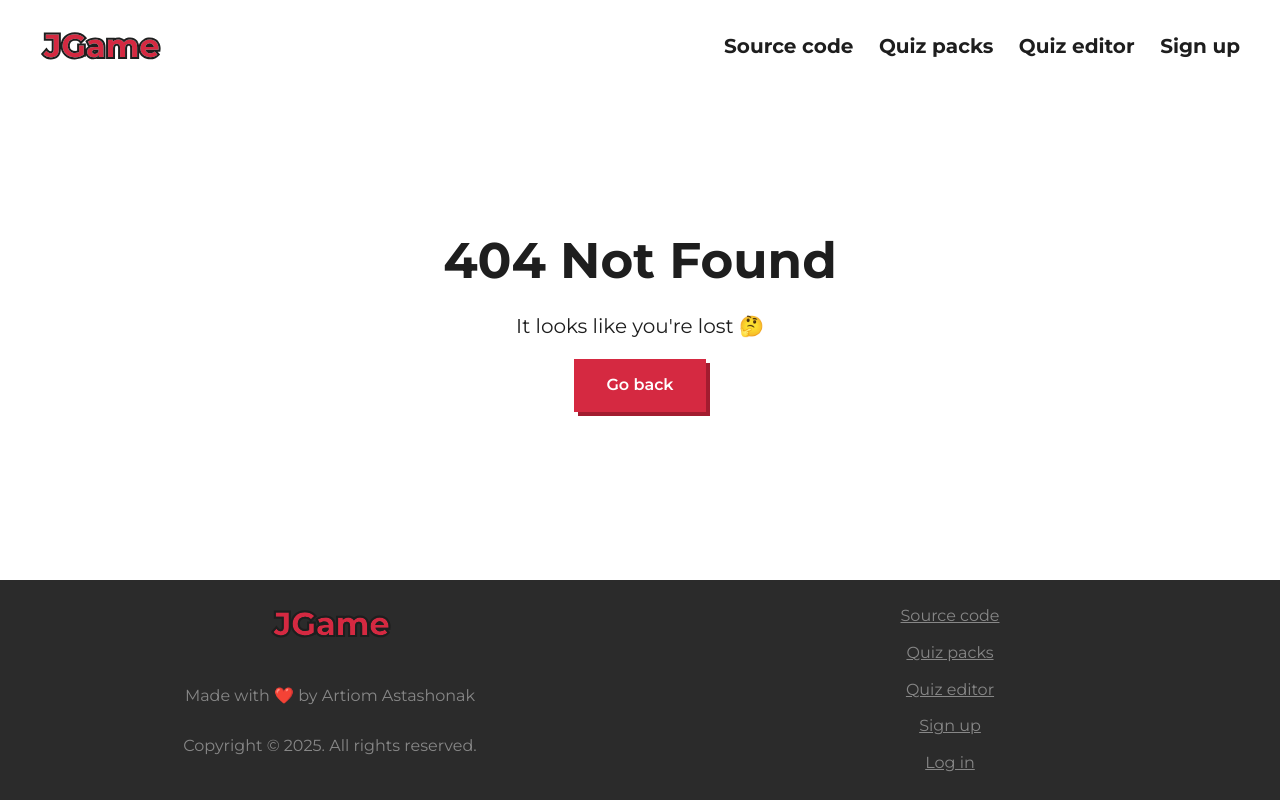
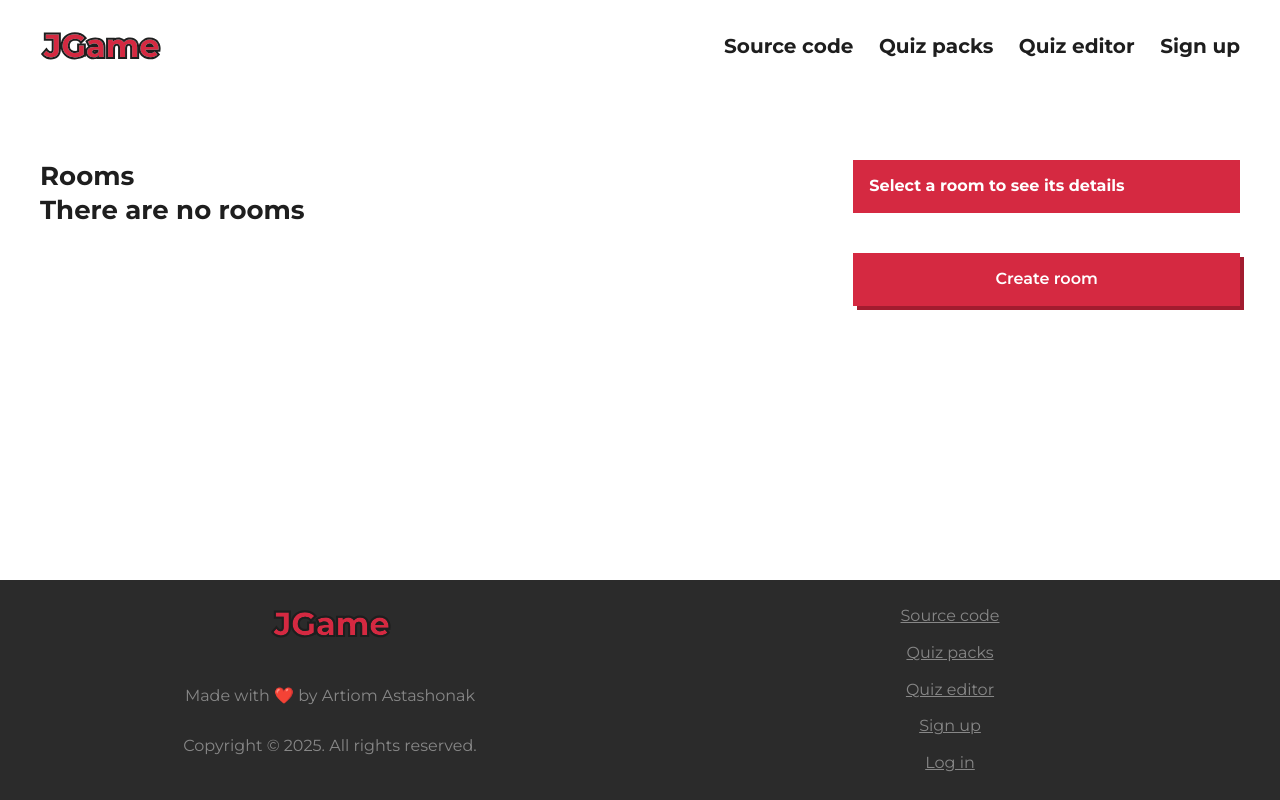
Before and after one commit to detectivekaktus/JGame, a React (Vite) app in the folder website/: page /main in a window 1280 px wide. Built offline with nearby package versions, Linux system fonts and the light colour scheme.

Commit message:
Add main page for logged in users.

```diff
--- a/website/src/components/Header.tsx
+++ b/website/src/components/Header.tsx
@@ -16,6 +16,7 @@ function useMediaQuery(query: string): boolean {
   return matches;
 }
 
+// TODO: if user is logged in, change the navigtaion items.
 export function Header() {
   const [isMenuOpen, setIsMenuOpen] = useState(false);
   const isSmall = useMediaQuery("(max-width: 50em)");
--- a/website/src/components/RoomCard.tsx
+++ b/website/src/components/RoomCard.tsx
@@ -8,7 +8,7 @@ type RoomCardProps = {
 
 export function RoomCard({ name, curUsers, maxUsers }: RoomCardProps) {
   return (
-    <button className="button room" datatype="stretch">
+    <button className="button room stretch">
       <h3>{name}</h3>
       <p>{curUsers}/{maxUsers}</p>
     </button>
--- /dev/null
+++ b/website/src/css/MainPage.css
@@ -0,0 +1,45 @@
+.menu-rooms h2 {
+  font-weight: var(--fw-bold);
+  font-size: var(--fs-700);
+}
+
+.main-menu {
+  display: grid;
+  gap: var(--inner-spacing);
+}
+
+.menu-nav {
+  color: var(--clr-neutral-100);
+}
+
+.menu-nav-room-desc {
+  padding: var(--fs-400);
+  margin-bottom: var(--inner-spacing);
+}
+
+.menu-nav-room-desc h2 {
+  font-weight: var(--fw-bold);
+  font-size: var(--fs-400);
+}
+
+.menu-nav-room {
+  display: grid;
+  gap: var(--fs-400);
+}
+
+.menu-nav-room ul {
+  display: grid;
+  gap: var(--fs-400);
+}
+
+
+.menu-rooms-list {
+  display: grid;
+  gap: var(--fs-400);
+}
+
+@media (min-width: 50em) {
+  .main-menu {
+    grid-template-columns: 2fr 1fr;
+  }
+}
--- a/website/src/index.css
+++ b/website/src/index.css
@@ -280,3 +280,7 @@ svg {
 .page {
   flex: 1;
 }
+
+.stretch {
+  width: 100%;
+}
--- a/website/src/pages/HomePage.tsx
+++ b/website/src/pages/HomePage.tsx
@@ -26,10 +26,10 @@ export function HomePage() {
           <div className="hero-example">
             <h2>When was the declaration of independence signed?</h2>
             <ul className="hero-example-options">
-              <li><button className="button" datatype="stretch">August 2, 1776</button></li>
-              <li><button className="button" datatype="stretch">September 1, 1781</button></li>
-              <li><button className="button" datatype="stretch">July 2, 1770</button></li>
-              <li><button className="button" datatype="stretch">April 19, 1775</button></li>
+              <li><button className="button stretch">August 2, 1776</button></li>
+              <li><button className="button stretch">September 1, 1781</button></li>
+              <li><button className="button stretch">July 2, 1770</button></li>
+              <li><button className="button stretch">April 19, 1775</button></li>
             </ul>
           </div>
         </section>
--- a/website/src/pages/LoginPage.tsx
+++ b/website/src/pages/LoginPage.tsx
@@ -21,7 +21,7 @@ export function LoginPage() {
                 <label htmlFor="password">Password</label>
                 <input required id="password" name="password" type="password" />
               </div>
-              <button type="submit" className="button" datatype="stretch">Log in</button>
+              <button type="submit" className="button stretch">Log in</button>
             </form>
             <p>Don't have an account?  <Link className="fg-accent-600 underlined" to={"/auth/signup"}>Create one</Link></p>
           </div>
--- /dev/null
+++ b/website/src/pages/MainPage.tsx
@@ -0,0 +1,42 @@
+import { Footer } from "../components/Footer";
+import { Header } from "../components/Header";
+import "../css/MainPage.css"
+
+export function MainPage() {
+  return (
+    <div className="page-wrapper">
+      <Header />
+      <main className="page">
+        <div className="margin-top margin-bottom container main-menu">
+          <div className="menu-rooms">
+            <h2>Rooms</h2>
+            {
+              true ? <h2>There are no rooms</h2> :
+                <ul className="menu-rooms-list">
+                  { /* Fetch and render rooms */ }
+                </ul>
+            }
+          </div>
+          <div className="menu-nav">
+            <div className="bg-accent-600 menu-nav-room-desc">
+              {
+                true ? <h2>Select a room to see its details</h2> :
+                  <div className="menu-nav-room">
+                    <h2>Room name</h2>
+                    <ul>
+                      <li>Room type: </li>
+                      <li>Players in room: </li>
+                      <li>Quiz pack: </li>
+                      <li><button className="button stretch" datatype="dim">Join</button></li>
+                    </ul>
+                  </div>
+              }
+            </div>
+            <button className="button stretch">Create room</button>
+          </div>
+        </div>
+      </main>
+      <Footer />
+    </div>
+  );
+}
--- a/website/src/pages/SignupPage.tsx
+++ b/website/src/pages/SignupPage.tsx
@@ -29,7 +29,7 @@ export function SignupPage() {
                 <label htmlFor="re-password">Repeat password</label>
                 <input required id="re-password" name="re-password" type="password" />
               </div>
-              <button type="submit" className="button" datatype="stretch">Sign up</button>
+              <button type="submit" className="button stretch" >Sign up</button>
             </form>
             <p>Already have an account?  <Link className="fg-accent-600 underlined" to={"/auth/login"}>Log in</Link></p>
           </div>
--- a/website/src/router.ts
+++ b/website/src/router.ts
@@ -3,12 +3,14 @@ import { HomePage } from "./pages/HomePage";
 import { NotFoundPage } from "./pages/NotFoundPage";
 import { LoginPage } from "./pages/LoginPage";
 import { SignupPage } from "./pages/SignupPage";
+import { MainPage } from "./pages/MainPage";
 
 export const APP_ROUTER = createBrowserRouter([
   {
     path: "/",
     children: [
       { index: true, Component: HomePage },
+      { path: "main", Component: MainPage },
       {
         path: "auth",
         children: [
```
